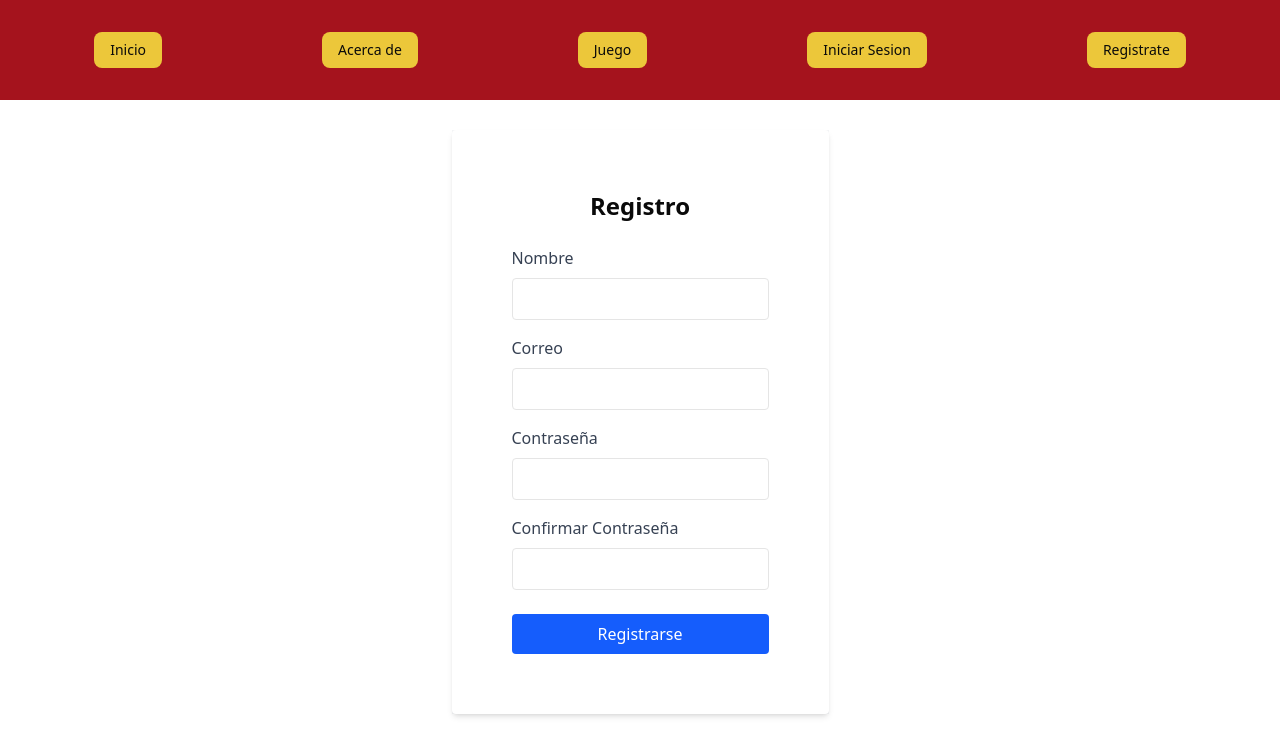
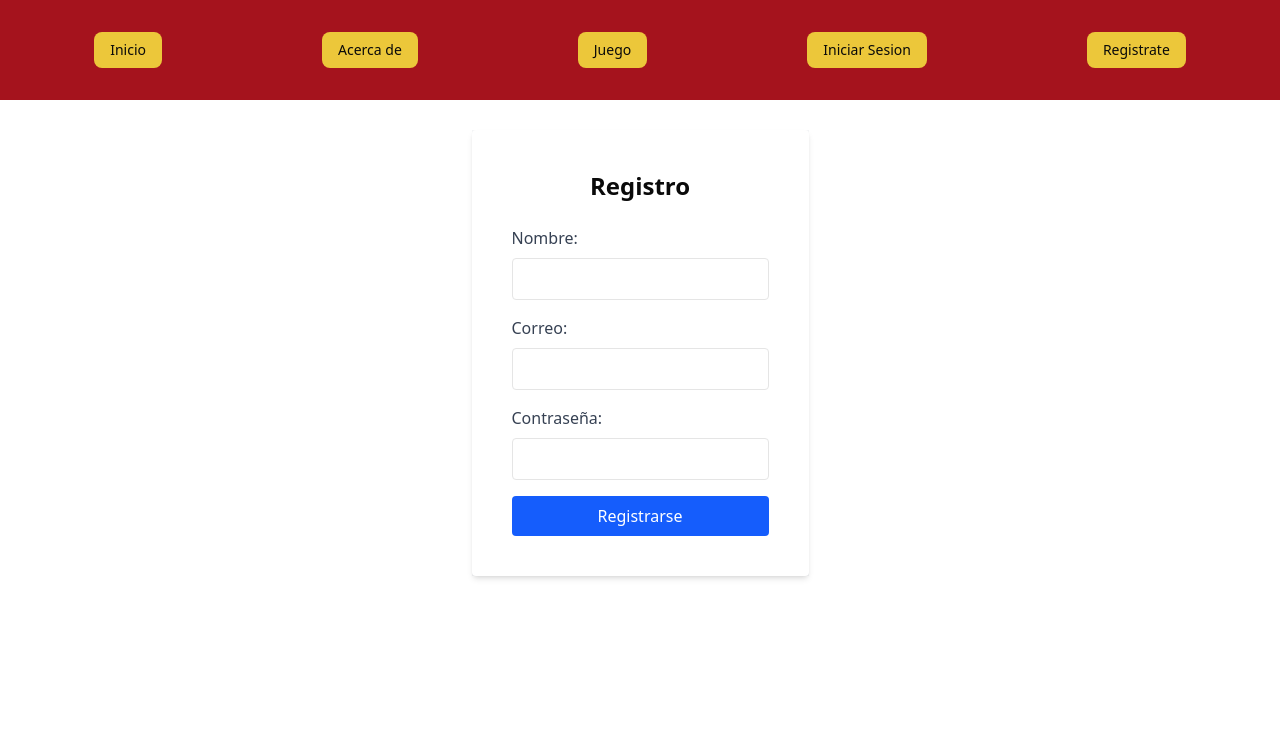
Before and after one commit to KevinJHP19/proyectomemory, a Next.js app: page /register in a window 1280 px wide. Shown: the top 756 px of the page. Built offline with nearby package versions, Linux system fonts and the light colour scheme.

Commit message:
Implementa un sistema de Validació d'usuari amb matriu temporal i ús de localStorage.

```diff
--- a/src/app/login/page.tsx
+++ b/src/app/login/page.tsx
@@ -1,13 +1,53 @@
+'use client'
+import { datos_usuarios } from "@/miscomponentes/localStorage"
+import { useState, useEffect } from "react"
+
+type Usuario = {
+  id: number
+  nombre: string
+  email: string
+  password: string
+}
+
+
 export default function login(){
+
+    const [usuarios, setusuario] = useState([])
+    const [email, setemail] = useState("")
+    const [password, setPassword] = useState("")
+
+    useEffect(() =>{
+        const datosguardados = localStorage.getItem('datos_usuarios')
+        if(!datosguardados){
+            localStorage.setItem("datos_usuarios", JSON.stringify(datos_usuarios))
+        }else {
+            setusuario(JSON.parse(datosguardados))
+        }
+    }, [])
+
+    const confirmarlogin = (e) =>{
+        e.preventDefault()
+
+        const usuarioValido = usuarios.find(
+            (u) => u.email === email && u.password === password
+
+        )
+        if(usuarioValido){
+            localStorage.setItem("usuario", JSON.stringify(usuarioValido));
+            window.alert(`Bienvenido, ${usuarioValido.nombre}`)
+
+        }
+    }
+
 
     console.log('Login cargador')
     return(
         <div className="flex items-center justify-center mt-[30px] bg-gray-100">
             <div className="w-full max-w-lg p-12 bg-white rounded-xl shadow-2xl">
             <h1 className="text-4xl font-bold text-center mb-8 text-gray-800">Iniciar sesión</h1>
-            <form action="" className="space-y-7">
+            <form action="" onSubmit={confirmarlogin} className="space-y-7">
             <div>
-            <label htmlFor="email" className="block text-base font-medium text-gray-700 mb-2">
+            <label htmlFor="email" className="block text-base font-medium text-gray-700 mb-2 text-bold">
                 Email:
             </label>
             <input
@@ -15,10 +55,12 @@ export default function login(){
                 type="email"
                 className="w-full px-5 py-3 border rounded-lg focus:outline-none focus:ring-2 focus:ring-blue-400 text-lg"
                 placeholder="Ingresa tu email"
+                value={email}
+                onChange={(e) => setemail(e.target.value)}
             />
             </div>
             <div>
-            <label htmlFor="password" className="block text-base font-medium text-gray-700 mb-2">
+            <label htmlFor="password" className="block text-base font-medium text-gray-700 mb-2 text-bold">
                 Contraseña:
             </label>
             <input
@@ -26,14 +68,16 @@ export default function login(){
                 type="password"
                 className="w-full px-5 py-3 border rounded-lg focus:outline-none focus:ring-2 focus:ring-blue-400 text-lg"
                 placeholder="Ingresa tu contraseña"
+                value={password}
+                onChange={(e) => setPassword(e.target.value)}
             />
             </div>
             <button
             type="submit"
             className="w-full py-3 px-5 bg-blue-600 text-white rounded-lg hover:bg-blue-700 transition-colors font-semibold text-lg"
-            >
+          >
             Iniciar sesión
-            </button>
+          </button>
             </form>
             </div>
         </div>
--- a/src/app/register/page.tsx
+++ b/src/app/register/page.tsx
@@ -1,11 +1,63 @@
+'use client'
+import { datos_usuarios } from "@/miscomponentes/localStorage"
+import { useState, useEffect } from "react"
+
 export default function Register() {
+  const [usuarios, setUsuarios] = useState([])
+
+  const [nombre, setNombre] = useState('')
+  const [email, setEmail] = useState('')
+  const [password, setPassword] = useState('')
+
+  useEffect(() => {
+    const datosGuardados = localStorage.getItem('datos_usuarios')
+    if (!datosGuardados) {
+      localStorage.setItem("datos_usuarios", JSON.stringify(datos_usuarios))
+      setUsuarios(datos_usuarios)
+    } else {
+      setUsuarios(JSON.parse(datosGuardados))
+    }
+  }, [])
+
+  const confirmarRegistro = (e) => {
+    e.preventDefault()
+
+    const emailExistente = usuarios.find(u => u.email === email)
+    if (emailExistente) {
+      alert("Este correo ya está registrado.")
+      return
+    }
+
+    const nuevoUsuario = {
+      id: usuarios.length + 1,
+      nombre,
+      email,
+      password
+    }
+
+    const nuevosUsuarios = [...usuarios, nuevoUsuario]
+    localStorage.setItem("datos_usuarios", JSON.stringify(nuevosUsuarios))
+    setUsuarios(nuevosUsuarios);
+
+    //crea un local storage para el usuario logeado
+
+
+    alert("Usuario registrado correctamente.")
+    setNombre("")
+    setEmail("")
+    setPassword("")
+  }
+
   return (
-        <div className="flex items-center justify-center mt-[30px]  bg-gray-100">
-            <form className="bg-white p-15 rounded shadow-md w-full max-w-md">
+    <div className="flex items-center justify-center mt-[30px] bg-gray-100 ">
+      <form
+        onSubmit={confirmarRegistro}
+        className="bg-white p-10 rounded shadow-md w-full max-w-md"
+      >
         <h2 className="text-2xl font-bold mb-6 text-center">Registro</h2>
         <div className="mb-4">
-                    <label className="block text-gray-700 mb-2" htmlFor="nombre">
-                        Nombre
+          <label className="block text-base font-medium text-gray-700 mb-2" htmlFor="nombre">
+            Nombre:
           </label>
           <input
             type="text"
@@ -13,11 +65,13 @@ export default function Register() {
             name="nombre"
             className="w-full px-3 py-2 border rounded focus:outline-none focus:ring-2 focus:ring-blue-500"
             required
+            value={nombre}
+            onChange={(e) => setNombre(e.target.value)}
           />
         </div>
         <div className="mb-4">
-                    <label className="block text-gray-700 mb-2" htmlFor="correo">
-                        Correo
+          <label className="block text-base font-medium text-gray-700 mb-2" htmlFor="correo">
+            Correo:
           </label>
           <input
             type="email"
@@ -25,11 +79,13 @@ export default function Register() {
             name="correo"
             className="w-full px-3 py-2 border rounded focus:outline-none focus:ring-2 focus:ring-blue-500"
             required
+            value={email}
+            onChange={(e) => setEmail(e.target.value)}
           />
         </div>
         <div className="mb-4">
-                    <label className="block text-gray-700 mb-2" htmlFor="password">
-                        Contraseña
+          <label className="block text-base font-medium text-gray-700 mb-2" htmlFor="password">
+            Contraseña:
           </label>
           <input
             type="password"
@@ -37,18 +93,8 @@ export default function Register() {
             name="password"
             className="w-full px-3 py-2 border rounded focus:outline-none focus:ring-2 focus:ring-blue-500"
             required
-                    />
-                </div>
-                <div className="mb-6">
-                    <label className="block text-gray-700 mb-2" htmlFor="confirmar">
-                        Confirmar Contraseña
-                    </label>
-                    <input
-                        type="password"
-                        id="confirmar"
-                        name="confirmar"
-                        className="w-full px-3 py-2 border rounded focus:outline-none focus:ring-2 focus:ring-blue-500"
-                        required
+            value={password}
+            onChange={(e) => setPassword(e.target.value)}
           />
         </div>
         <button
@@ -59,5 +105,5 @@ export default function Register() {
         </button>
       </form>
     </div>
-    );
+  )
 }
--- /dev/null
+++ b/src/miscomponentes/localStorage.tsx
@@ -0,0 +1,17 @@
+const datos_usuarios = [
+    {
+        id: 1,
+        nombre: "Alex",
+        email: "alex@gmail.com",
+        password: "123"
+    },
+    {
+        id: 2,
+        nombre: "Jose",
+        email: "jose@gmail.com",
+        password: "123"
+    }
+];
+
+
+export { datos_usuarios };
```
Lines whose indentation alone changed are shown as unchanged.
